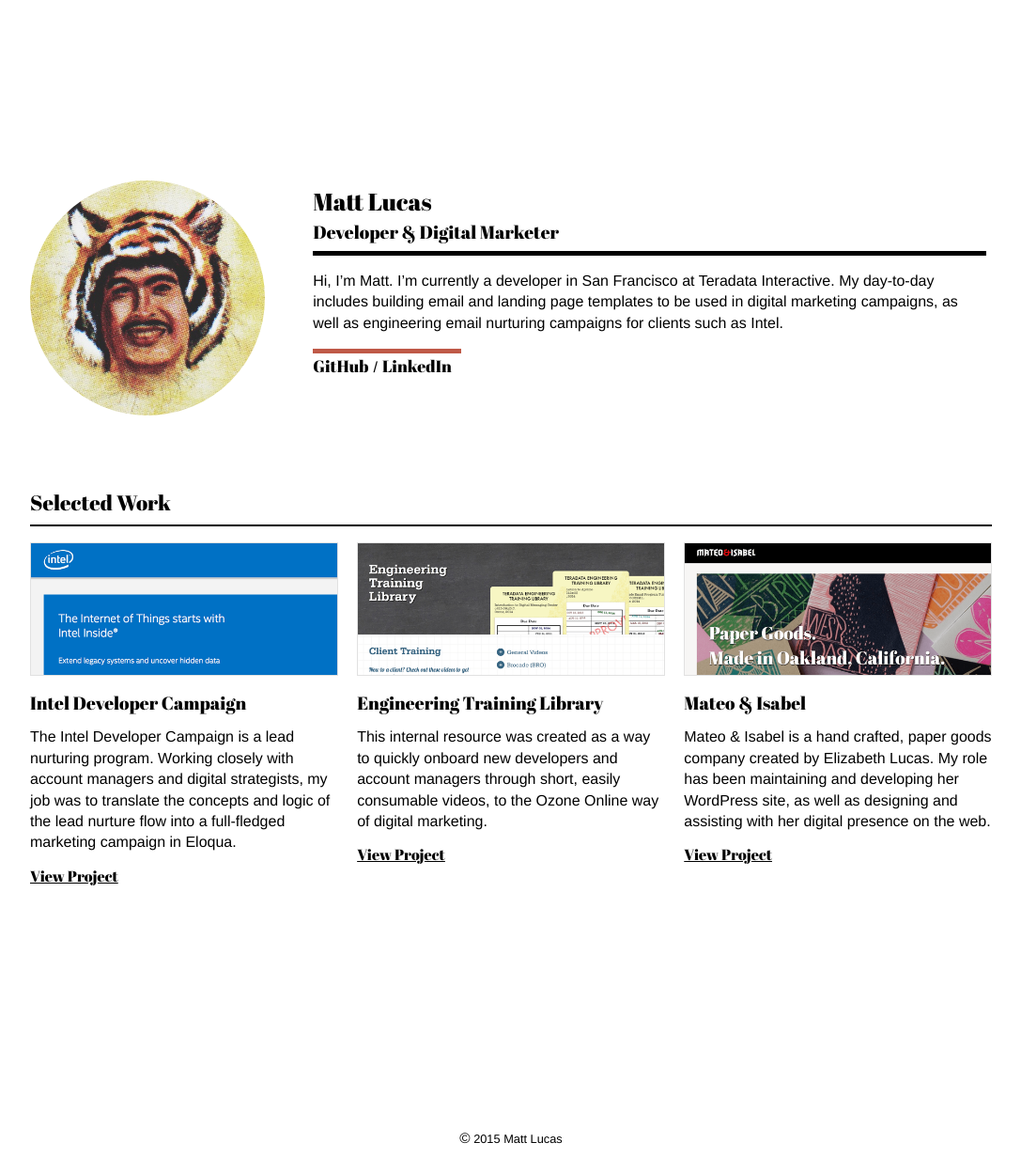
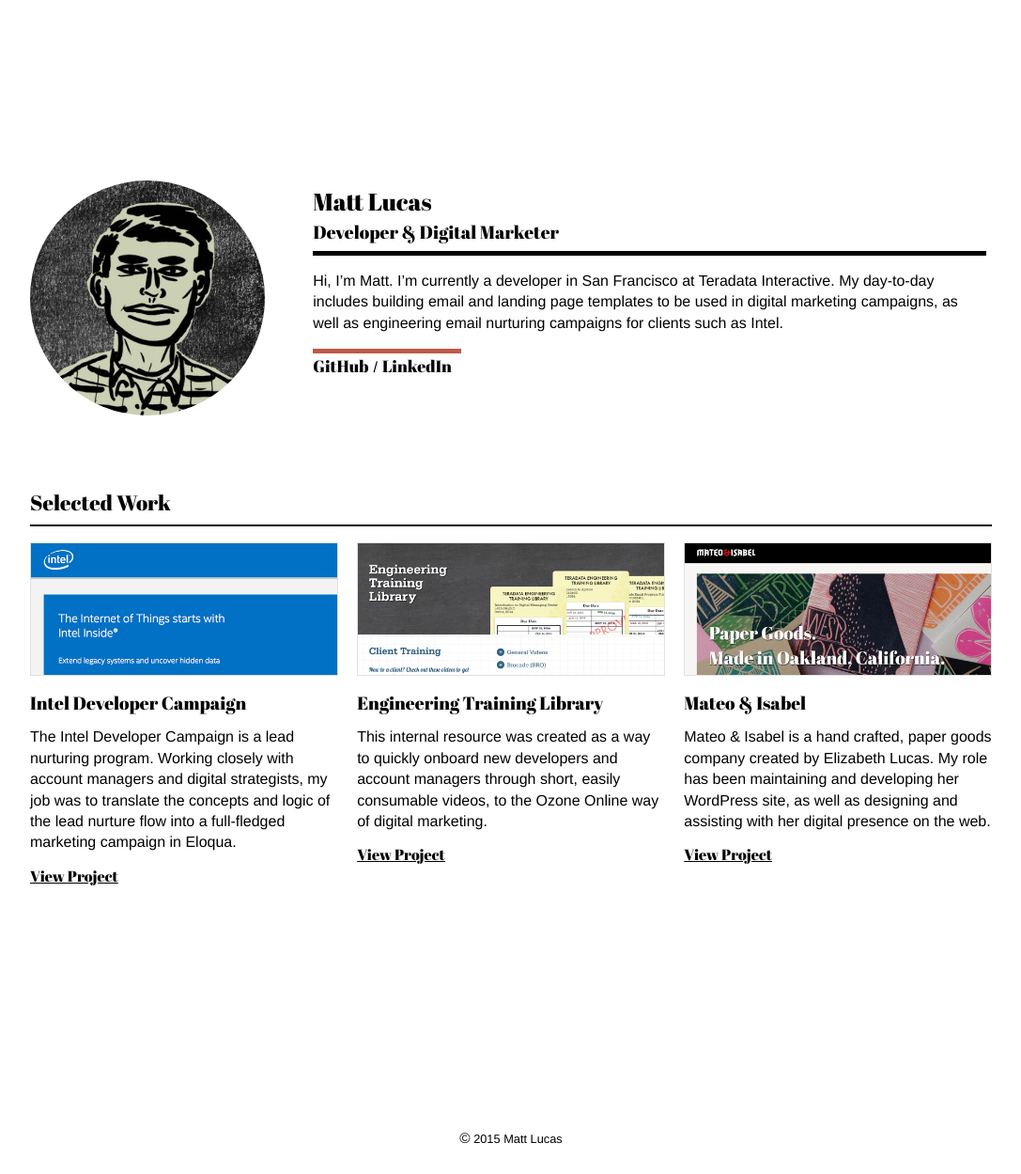
Before and after one commit to mattdavidlucas/mattdavidlucas.github.io, a Jekyll site: the page built from index.html, in a window 1280 px wide. Shown: the whole page at 94% size, without its empty margins (96-1183 px from the left). Built offline with Jekyll 4.4.1, drawn with Linux system fonts in a browser that asks for light colours; nearby versions of some CDN libraries; some web fonts are replaced.

Commit message:
Change profile image

```diff
--- a/_includes/site-navigation.html
+++ b/_includes/site-navigation.html
@@ -1,5 +1,5 @@
 <header class="site-header cf">
-	<a href="/"><img class="logo" src="/img/los-tigre.jpg" alt="Los Tigre"></a>
+	<a href="/"><img class="logo" src="/img/matt-lucas-portrait-300x300.jpg" alt="Matt Lucas"></a>
 
 	<h2><a href="/" title="Home">Matt Lucas</a></h2>
 
--- a/index.html
+++ b/index.html
@@ -3,7 +3,7 @@
 ---
 <div class="wrapper">
   <section id="site-intro" class="module cf">
-    <img src="/img/los-tigre.jpg" alt="Los Tigre">
+    <img src="/img/matt-lucas-portrait-700x700.jpg" alt="Matt Lucas">
 
     <article class="module_content--home">
       <header class="cf">
```
Also changed, not shown: img/los-tigre.jpg (deleted), img/matt-lucas-portrait-300x300.jpg (added), img/matt-lucas-portrait-700x700.jpg (added).
